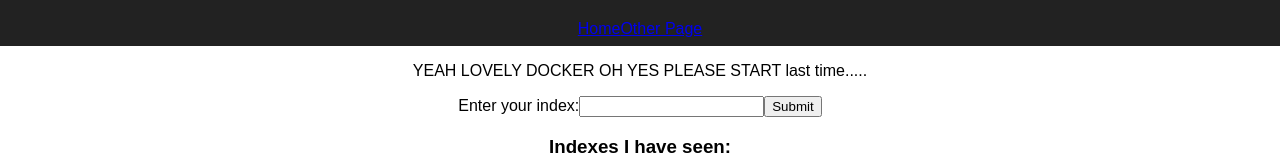
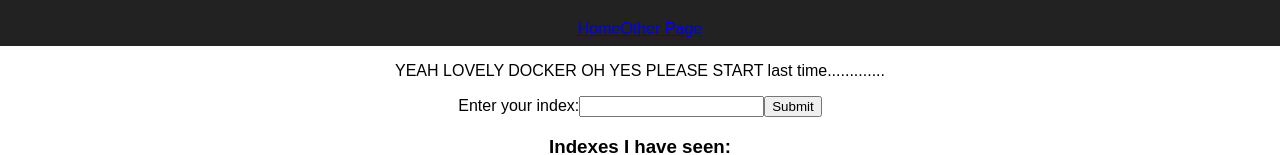
Before and after one commit to swarpatel23/multi-k8s, a React (Create React App) app in the folder client/: page / in a window 1280 px wide. Shown: the part 144-299 px from the top of the page. Built offline with nearby package versions, Linux system fonts and the light colour scheme; no server answers.

Commit message:
text chnaged

```diff
--- a/client/src/Fib.js
+++ b/client/src/Fib.js
@@ -55,7 +55,7 @@ class Fib extends Component {
   render() {
     return (
       <div>
-          <p>YEAH LOVELY DOCKER OH YES PLEASE START last time.....</p>
+          <p>YEAH LOVELY DOCKER OH YES PLEASE START last time.............</p>
         <form onSubmit={this.handleSubmit}>
           <label>Enter your index:</label>
           <input
```
